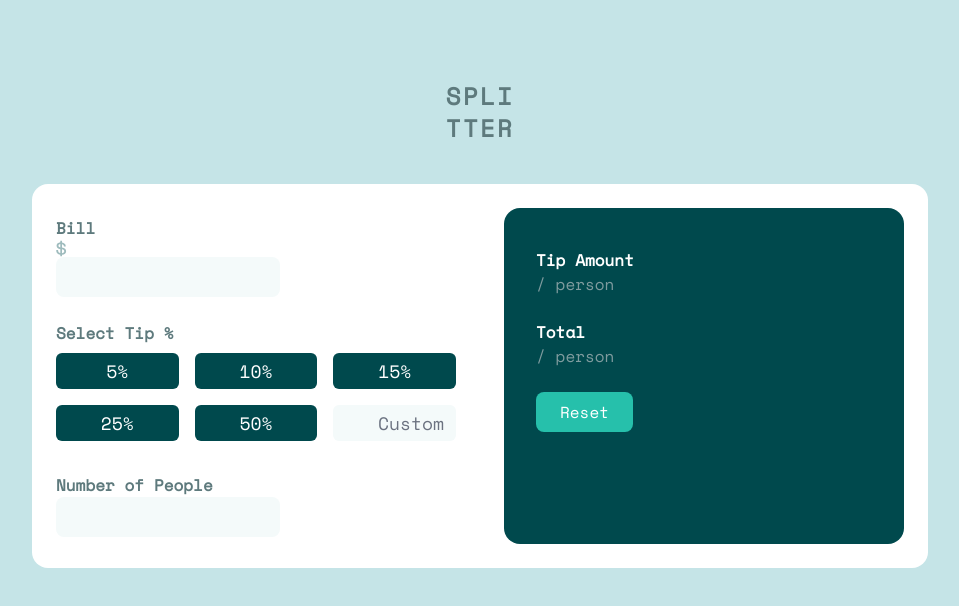
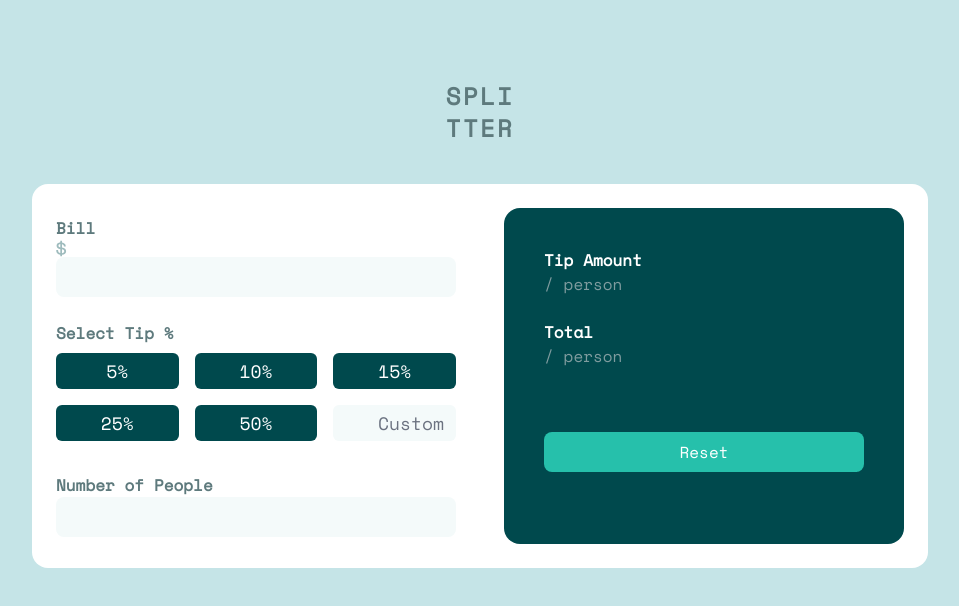
Before and after one commit to Kass-S/tip-calculator, a React (Vite) app: page / in a window 1280 px wide. Shown: the top 606 px of the page, without its empty margins (160-1119 px from the left). Built offline with nearby package versions, Linux system fonts and the light colour scheme.

Commit message:
updated style

```diff
--- a/src/components/TipCard.jsx
+++ b/src/components/TipCard.jsx
@@ -1,4 +1,3 @@
-import { Card } from 'flowbite-react'
 import React from 'react'
 
 const TipCard = () => {
@@ -12,7 +11,7 @@ const TipCard = () => {
                         Bill
                     </h5>
                     <img src="/assets/icon-dollar.svg" alt="" />
-                    <input type="number" className='input-bg rounded-lg text-right' />
+                    <input type="number" className='input-bg rounded-lg text-right w-full input-text-color' />
                 </div>
 
                 <div className='my-6'>
@@ -25,7 +24,7 @@ const TipCard = () => {
                         <button className='inner-card-bg rounded-md text-lg py-1 m-2 text-white button-hover'>15%</button>
                         <button className='inner-card-bg rounded-md text-lg py-1 m-2 text-white button-hover'>25%</button>
                         <button className='inner-card-bg rounded-md text-lg py-1 m-2 text-white button-hover'>50%</button>
-                        <input type="text" placeholder="Custom" className='input-bg rounded-md text-lg py-1 m-2 text-right' />
+                        <input type="text" placeholder="Custom" className='input-bg rounded-md text-lg py-1 m-2 text-right input-text-color' />
                     </div>
                 </div>
 
@@ -33,13 +32,13 @@ const TipCard = () => {
                     <h5 className=" font-bold text-color-dark">
                         Number of People
                     </h5>
-                    <input type="number" className='input-bg rounded-lg text-right' />
+                    <input type="number" className='input-bg rounded-lg text-right w-full input-text-color' />
                 </div>
 
             </div>
 
-            <div className="max-w-lg inner-card-bg pl-8 p-4 m-6 rounded-2xl">
-                <div className='my-6'>
+            <div className="max-w-lg inner-card-bg p-4 m-6 rounded-2xl">
+                <div className='m-6'>
                     <h5 className="font-bold text-white">
                         Tip Amount
                     </h5>
@@ -48,7 +47,7 @@ const TipCard = () => {
                     </p>
                 </div>
 
-                <div className='my-6'>
+                <div className='m-6'>
                     <h5 className="font-bold text-white">
                         Total
                     </h5>
@@ -57,9 +56,12 @@ const TipCard = () => {
                     </p>
                 </div>
 
-                <button className='text-white button-hover rounded-lg reset-btn-bg p-2 px-6'>Reset</button>
+                <div className='m-6 mt-16'>
+                    <button className='text-white button-hover rounded-lg reset-btn-bg p-2 w-full '>Reset</button>
+                </div>
 
             </div>
+
         </div>
     </div>
   )
--- a/src/index.css
+++ b/src/index.css
@@ -39,3 +39,7 @@
 .reset-btn-bg{
     background-color: hsl(172, 67%, 45%);
 }
+
+.input-text-color{
+    color: hsl(183, 100%, 15%);
+}
```
